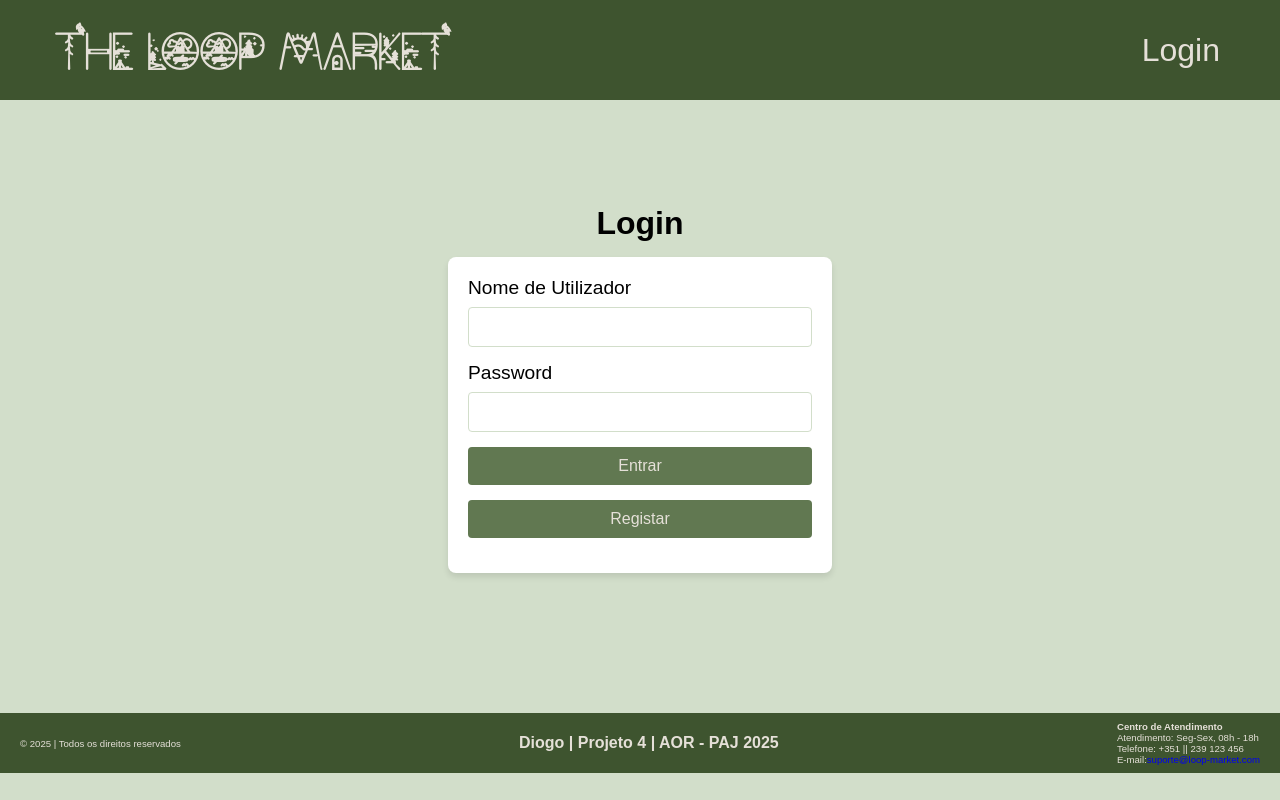
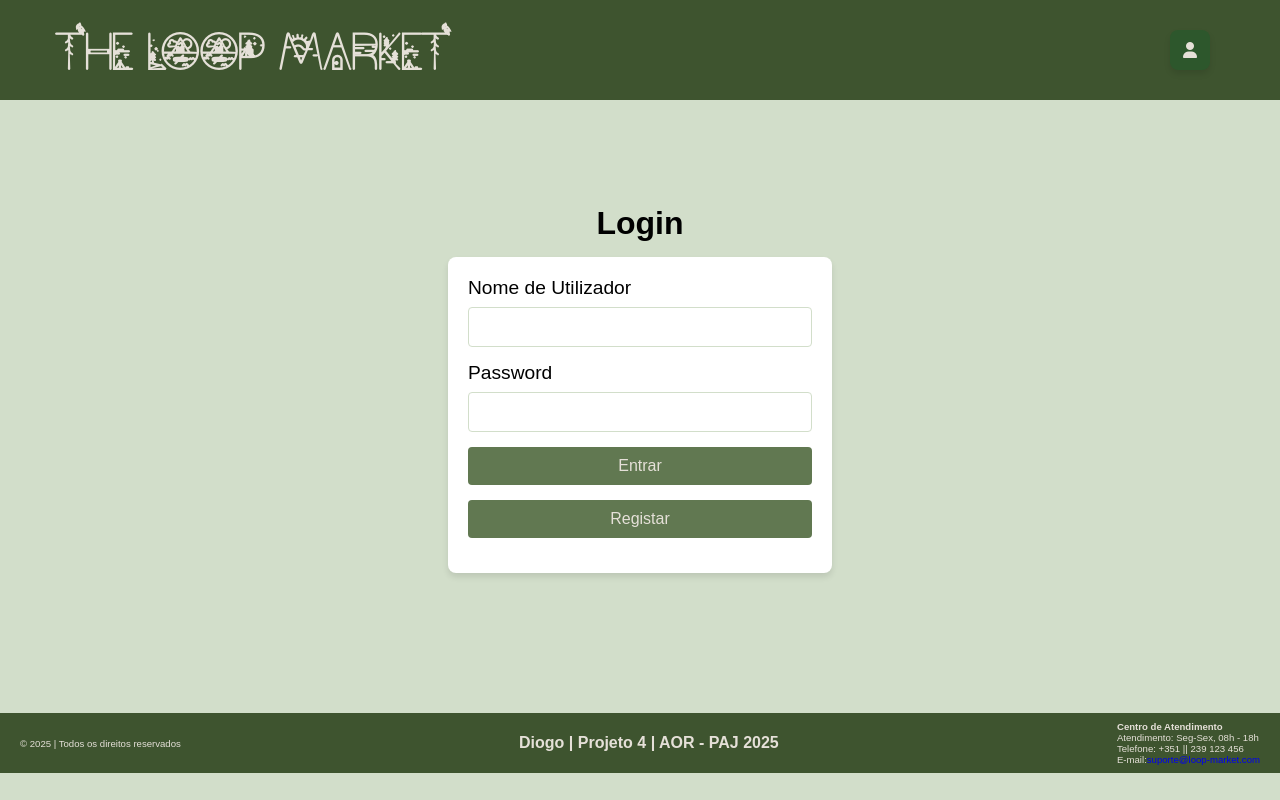
Before and after one commit to dpassos91/marketplace, a React (Create React App) app in the folder frontend/frontend_react-app/: page /login in a window 1280 px wide. Built offline with nearby package versions, Linux system fonts and the light colour scheme.

Commit message:
Header com icons

```diff
--- a/frontend/frontend_react-app/package.json
+++ b/frontend/frontend_react-app/package.json
@@ -3,10 +3,12 @@
   "version": "0.1.0",
   "private": true,
   "dependencies": {
+    "@fortawesome/fontawesome-free": "^6.7.2",
     "@testing-library/dom": "^10.4.0",
     "@testing-library/jest-dom": "^6.6.3",
     "@testing-library/react": "^16.2.0",
     "@testing-library/user-event": "^13.5.0",
+    "bootstrap": "^5.3.3",
     "react": "^19.0.0",
     "react-dom": "^19.0.0",
     "react-responsive": "^10.0.1",
--- a/frontend/frontend_react-app/src/App.css
+++ b/frontend/frontend_react-app/src/App.css
@@ -2003,3 +2003,40 @@ button:disabled {
 .category-card .category-description {
   margin-bottom: 15px;
 }
+
+/* Estilo geral dos botões */
+.navbar .button {
+  display: inline-block;
+  margin: 0 10px;
+}
+
+.navbar .button a,
+.navbar .button button {
+  display: flex;
+  align-items: center;
+  justify-content: center;
+  background-color: #2d572c; /* Cor verde escuro */
+  color: white; /* Cor do texto */
+  border: none;
+  border-radius: 8px; /* Bordas arredondadas */
+  padding: 10px; /* Espaçamento interno menor */
+  font-size: 16px; /* Tamanho da fonte */
+  text-decoration: none; /* Remover sublinhado */
+  cursor: pointer; /* Cursor de mão */
+  box-shadow: 0px 4px 6px rgba(0, 0, 0, 0.1); /* Sombra suave */
+  transition: all 0.3s ease-in-out; /* Transição suave */
+  width: 40px; /* Largura fixa para manter todos os botões iguais */
+  height: 40px; /* Altura fixa para manter todos os botões iguais */
+}
+
+/* Hover nos botões */
+.navbar .button a:hover,
+.navbar .button button:hover {
+  background-color: #3b6e3a; /* Cor mais clara ao passar o mouse */
+  transform: scale(1.05); /* Leve aumento no tamanho */
+}
+
+/* Ícones dentro dos botões */
+.navbar .button i {
+  margin: 0; /* Centralizar o ícone */
+}
--- a/frontend/frontend_react-app/src/App.js
+++ b/frontend/frontend_react-app/src/App.js
@@ -8,6 +8,7 @@ import UserProfilePage from './pages/UserProfilePage';
 import Layout from './components/commons/Layout';
 import './App.css';
 import useAuthStore from './stores/authStore';
+import '@fortawesome/fontawesome-free/css/all.min.css';
 
 
 
--- a/frontend/frontend_react-app/src/components/commons/Header.js
+++ b/frontend/frontend_react-app/src/components/commons/Header.js
@@ -36,23 +36,23 @@ function Header() {
       ) : null}
 
       <nav className="navbar">
-        {user !== null ? (
+        {user ? (
           <>
             <div className="button" id="botao-logout">
-              <button onClick={() => logout()} title="Logout">
-                Logout
+              <button onClick={() => logout()} title="Logout" className="btn btn-outline-danger">
+                <i className="fa fa-sign-out" aria-hidden="true"></i>
               </button>
             </div>
             <div className="button" id="openModalBtn">
-              <button onClick={handleOpenModal} title="Vender um produto">
-                Vender
+              <button onClick={handleOpenModal} title="Vender um produto" className="btn btn-outline-success">
+                <i className="fa fa-plus" aria-hidden="true"></i>
               </button>
             </div>
           </>
         ) : (
           <div className="button" id="botao-login">
-            <Link to="/login" title="Login">
-              Login
+            <Link to="/login" title="Login" className="btn btn-outline-primary">
+              <i className="fa fa-user" aria-hidden="true"></i>
             </Link>
           </div>
         )}
```
Also changed, not shown: 1 other file (tests, documents, lock files or other folders).
